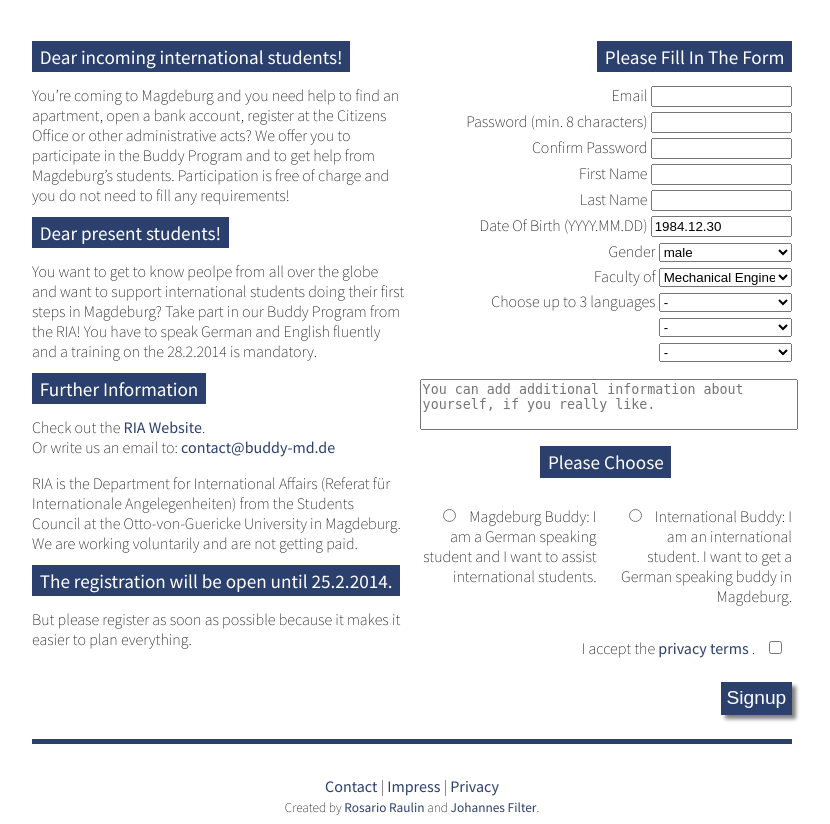
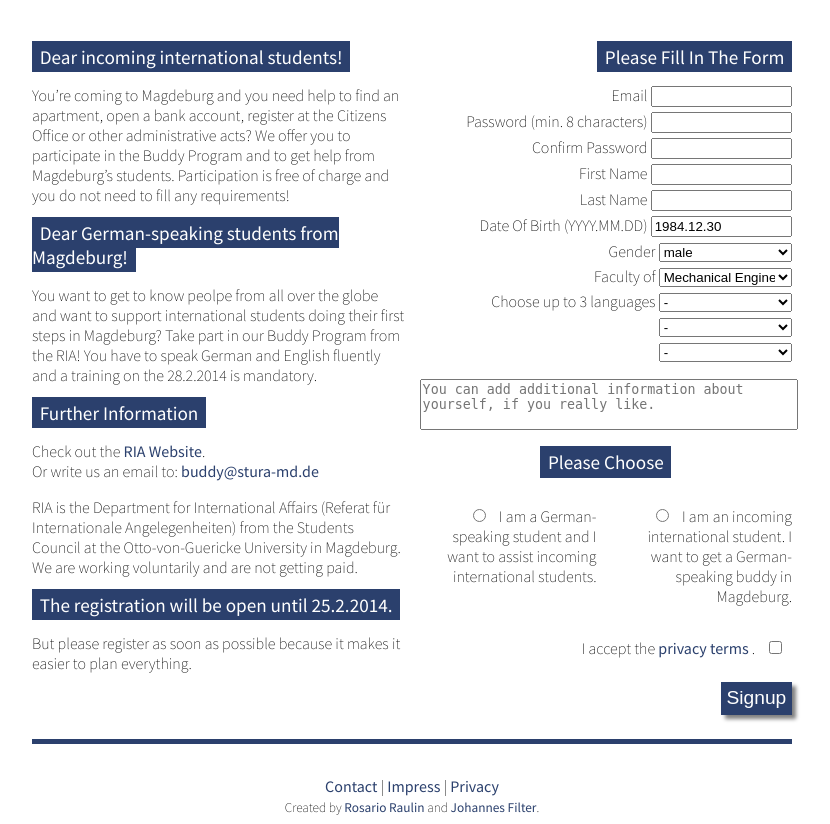
Before and after one commit to filter1/buddyreloaded, a Flask app: page / in a window 1280 px wide. Shown: the part 759-1583 px from the top of the page, without its empty margins (228-1058 px from the left). Run offline with Flask 2, Linux system fonts and the light colour scheme; some libraries are stand-ins or nearby versions.

Commit message:
Chaning description and email  adress

```diff
--- a/app/templates/index.html
+++ b/app/templates/index.html
@@ -11,7 +11,7 @@
 				You’re coming to Magdeburg and you need help to find an apartment, open a bank account, register at the Citizens Office or other administrative acts? We offer you to participate in the Buddy Program and to get help from Magdeburg’s students. Participation is free of charge and you do not need to fill any requirements!
 		</p>
 
-		<span class="colorful">Dear present students!</span>
+		<span class="colorful">Dear German-speaking students from Magdeburg!</span>
 		<p>
 		 You want to get to know peolpe from all over the globe and want to support international students doing their first steps in Magdeburg? Take part in our Buddy Program from the RIA! You have to speak German and English fluently and a training on the 28.2.2014 is mandatory.
 		 </p>
@@ -20,7 +20,7 @@
 
 		<p>
 		Check out the <a href="http://ria.stura-md.de/buddy-programm">RIA Website</a>. <br>
-		Or write us an email to: <a href="mailto:contact@buddy-md.de">contact@buddy-md.de</a> <br>
+		Or write us an email to: <a href="mailto:buddy@stura-md.de">buddy@stura-md.de</a> <br>
 		</p>
 		<p>
 		RIA is the Department for International Affairs (Referat für Internationale Angelegenheiten) from the Students Council at the Otto-von-Guericke University in Magdeburg. We are working voluntarily and are not getting paid.
--- a/app/templates/index_reg.html
+++ b/app/templates/index_reg.html
@@ -77,11 +77,11 @@
 
 			<div id="radio_inc" class="radio right margin_top_bot">
 				<input type="radio" name="status" value="i">
-				International Buddy: I am an international student. I want to get a German speaking buddy in Magdeburg.
+				I am an incoming international student. I want to get a German-speaking buddy in Magdeburg.
 			</div>
 			<div id="radio_pre" class="radio left margin_top_bot" >
 				<input type="radio" name="status" value="p">
-				Magdeburg Buddy: I am a German speaking student and I want to assist international students.
+				I am a German-speaking student and I want to assist incoming international students.
 			</div>
 
 			<div id="train" class="right text_right margin_top_bot">
```
